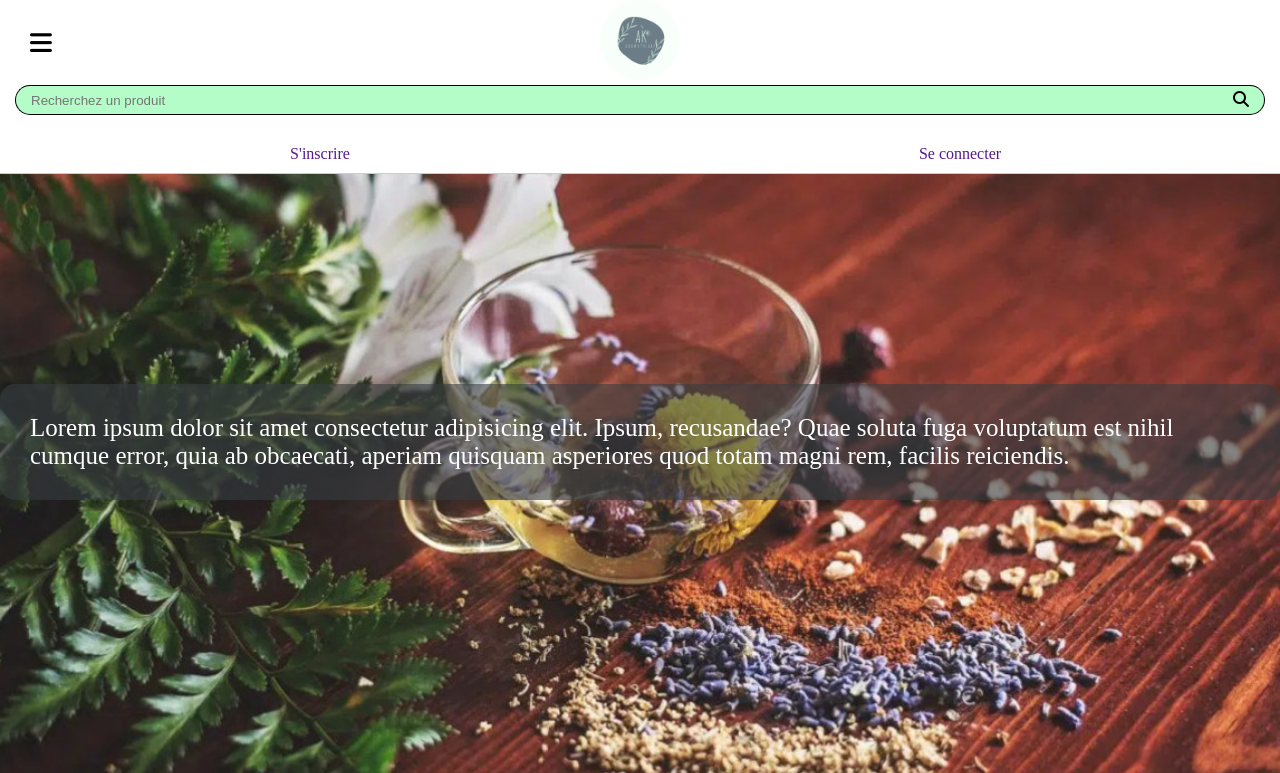
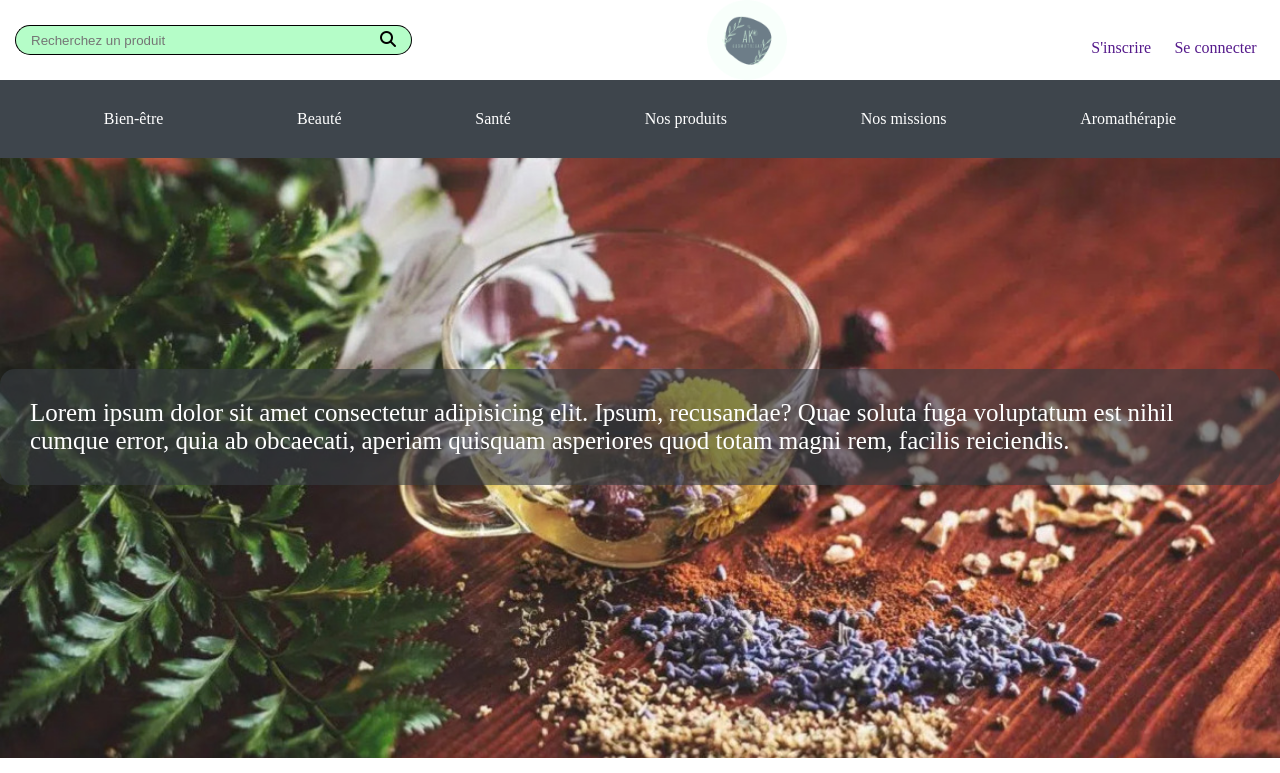
Before and after one commit to Salima0911/Aromablog, a PHP site: page / in a window 1280 px wide. Shown: the top 773 px of the page. Run offline with PHP 8.4, Linux system fonts and the light colour scheme; some libraries are stand-ins or nearby versions.

Commit message:
adapt screen on tablette and desktop version

```diff
--- /dev/null
+++ b/assets/styles/desktop.css
@@ -0,0 +1,110 @@
+@media screen and (min-width: 600px) and (max-width: 1400px) {
+	.card img {
+		width: 100%;
+		height: 300px;
+		object-fit: cover;
+	}
+
+	.card {
+		flex-direction: column;
+		width: 100%;
+	}
+
+	.cart {
+		width: 100%;
+	}
+}
+@media screen and (min-width: 980px) and (max-width: 1920px) {
+	.card {
+		flex-basis: 300px;
+		flex-direction: column;
+		margin-right: 20px;
+	}
+	.cart {
+		width: 300px;
+	}
+	.card img {
+		width: 100%;
+	}
+	.engagement {
+		flex-direction: row;
+	}
+
+	.engage {
+		justify-content: center;
+	}
+
+	#top-header {
+		display: none;
+	}
+
+	#burger {
+		display: none;
+	}
+
+	#search-bar input {
+		width: 350px;
+	}
+
+	#search-bar {
+		width: auto;
+	}
+
+	#top-header-desktop {
+		display: flex;
+		flex-direction: column;
+	}
+
+	#top {
+		display: flex;
+		flex-basis: 100%;
+	}
+
+	.menu-desktop {
+		display: flex;
+		background: #3e454c;
+		list-style: none;
+		justify-content: space-evenly;
+	}
+
+	.menu-desktop li a {
+		display: block;
+		padding: 30px;
+		text-decoration: none;
+		color: white;
+	}
+
+	.left-header {
+		display: flex;
+		/* background: red; */
+		flex-grow: 8;
+		justify-content: center;
+		align-items: center;
+	}
+
+	.right-header {
+		flex-grow: 1;
+		display: flex;
+		justify-content: center;
+		align-items: center;
+		gap: 15px;
+		/* background: green; */
+	}
+
+	#top-header-desktop #main-menu {
+		display: flex;
+		list-style: none;
+		width: 100%;
+		justify-content: space-evenly;
+		margin-top: 15px;
+	}
+
+	#top-header-desktop #main-menu li {
+		/* width: 100%; */
+		/* text-align: center; */
+		/* border-bottom: 1px solid #ccc; */
+		/* padding: 10px; */
+	}
+}
+@media screen and (min-width: 600px) and (max-width: 1400px) {
+}
--- a/assets/styles/style.css
+++ b/assets/styles/style.css
@@ -123,32 +123,36 @@ h2 {
 	height: 80px;
 }
 
-#main-menu {
+#top-header-desktop {
+	display: none;
+}
+
+#top-header #main-menu {
 	display: flex;
 	list-style: none;
 	justify-content: space-evenly;
 	margin-top: 15px;
 }
 
-#main-menu li {
+#top-header #main-menu li {
 	width: 100%;
 	text-align: center;
 	border-bottom: 1px solid #ccc;
 	/* padding: 10px; */
 }
 
-#main-menu li a {
+#top-header #main-menu li a {
 	text-decoration: none;
 	padding: 10px;
 	display: block;
 	/* border-bottom: 1px solid green; */
 }
 
-#main-menu li a {
+#top-header #main-menu li a {
 	cursor: pointer;
 }
 
-#main-menu li a:hover {
+#top-header #main-menu li a:hover {
 	border-bottom: 1px solid green;
 	/* border-bottom: 1px solid green; */
 }
@@ -294,8 +298,8 @@ a {
 	position: relative;
 }
 
-img {
-	width: 35%;
+.card img {
+	width: 45%;
 	height: 100%;
 	display: block;
 	object-fit: cover;
--- a/index.html
+++ b/index.html
@@ -1,55 +1,102 @@
 <!DOCTYPE html>
 <html lang="en">
 	<head>
-		<meta charset="UTF-8" />
-		<meta name="viewport" content="width=device-width, initial-scale=1.0" />
-		<link
-			href="https://fonts.googleapis.com/css2?family=Krona+One&display=swap"
-			rel="stylesheet"
-		/>
-		<link rel="preconnect" href="https://fonts.googleapis.com" />
-		<link rel="preconnect" href="https://fonts.gstatic.com" crossorigin />
-		<link
-			href="https://fonts.googleapis.com/css2?family=Inter:ital,opsz,wght@0,14..32,100..900;1,14..32,100..900&display=swap"
-			rel="stylesheet"
-		/>
-		<meta
-			name="viewport"
-			content="width=device-width, initial-scale=1, maximum-scale=1"
-		/>
-		<link
-			rel="stylesheet"
-			href="https://cdnjs.cloudflare.com/ajax/libs/font-awesome/6.6.0/css/all.min.css"
-		/>
-		<link rel="stylesheet" href="assets/styles/style.css" />
+		<meta charset="UTF-8"/>
+		<meta name="viewport" content="width=device-width, initial-scale=1.0"/>
+		<link href="https://fonts.googleapis.com/css2?family=Krona+One&display=swap" rel="stylesheet"/>
+		<link rel="preconnect" href="https://fonts.googleapis.com"/>
+		<link rel="preconnect" href="https://fonts.gstatic.com" crossorigin/>
+		<link href="https://fonts.googleapis.com/css2?family=Inter:ital,opsz,wght@0,14..32,100..900;1,14..32,100..900&display=swap" rel="stylesheet"/>
+		<meta name="viewport" content="width=device-width, initial-scale=1, maximum-scale=1"/>
+		<link rel="stylesheet" href="https://cdnjs.cloudflare.com/ajax/libs/font-awesome/6.6.0/css/all.min.css"/>
+		<link rel="stylesheet" href="assets/styles/style.css"/>
+		<link rel="stylesheet" href="assets/styles/desktop.css"/>
 		<title>AromaBlog</title>
 	</head>
 	<body>
 		<header id="main-header">
 			<div id="top-header">
-				<img id="logo" src="assets/images/Logo.png" />
+				<img id="logo" src="assets/images/Logo.png"/>
 				<div id="search-bar">
-					<input type="text" placeholder="Recherchez un produit" />
+					<input type="text" placeholder="Recherchez un produit"/>
 					<div class="icon">
 						<i class="fas fa-search"></i>
 					</div>
 					<div class="content-search"></div>
 				</div>
 				<ul id="main-menu">
-					<li><a href="">S'inscrire</a></li>
-					<li><a href="">Se connecter</a></li>
+					<li>
+						<a href="">S'inscrire</a>
+					</li>
+					<li>
+						<a href="">Se connecter</a>
+					</li>
 				</ul>
+			</div>
+			<div id="top-header-desktop">
+				<div id="top">
+					<div class="left-header">
+						<div id="search-bar">
+							<input type="text" placeholder="Recherchez un produit"/>
+							<div class="icon">
+								<i class="fas fa-search"></i>
+							</div>
+							<div class="content-search"></div>
+						</div>
+						<img id="logo" src="assets/images/Logo.png"/>
+					</div>
+					<div class="right-header">
+						<ul id="main-menu">
+							<li>
+								<a href="">S'inscrire</a>
+							</li>
+							<li>
+								<a href="">Se connecter</a>
+							</li>
+						</ul>
+					</div>
+				</div>
+				<nav class="menu-desktop">
+					<li>
+						<a href="#">Bien-être</a>
+					</li>
+					<li>
+						<a href="#">
+							Beauté</a>
+					</li>
+					<li>
+						<a href="#">
+							Santé</a>
+					</li>
+					<li>
+						<a href="#">Nos produits</a>
+					</li>
+					<li>
+						<a href="#">Nos missions</a>
+					</li>
+					<li>
+						<a href="#">Aromathérapie</a>
+					</li>
+				</nav>
 			</div>
 			<span id="burger"></span>
 			<nav class="menu-burger displayed hide">
 				<span class="cross"></span>
-				<li><a href="#">Bien-être</a></li>
-				<li><a href="#">Santé</a></li>
-				<li><a href="#">Recettes</a></li>
-				<li><a href="#">Nos produits</a></li>
+				<li>
+					<a href="#">Bien-être</a>
+				</li>
+				<li>
+					<a href="#">Santé</a>
+				</li>
+				<li>
+					<a href="#">Recettes</a>
+				</li>
+				<li>
+					<a href="#">Nos produits</a>
+				</li>
 			</nav>
 			<div class="description">
-				<img src="./assets/images/background.jpg" alt="" />
+				<img src="./assets/images/background.jpg" alt=""/>
 				<p class="text">
 					Lorem ipsum dolor sit amet consectetur adipisicing elit. Ipsum,
 																																																																																					recusandae? Quae soluta fuga voluptatum est nihil cumque error, quia
@@ -62,7 +109,7 @@
 			<h2>Les Derniers Articles</h2>
 			<div class="cards-container">
 				<div class="card">
-					<img src="./assets/images/lavand.png" alt="Image 1" />
+					<img src="./assets/images/lavand.png" alt="Image 1"/>
 					<div class="card-image"></div>
 					<div class="card-content">
 						<div class="card-header">
@@ -81,7 +128,7 @@
 					</div>
 				</div>
 				<div class="card">
-					<img src="./assets/images/orange.png" alt="Image 1" />
+					<img src="./assets/images/orange.png" alt="Image 1"/>
 					<div class="card-image"></div>
 					<div class="card-content">
 						<div class="card-header">
@@ -100,7 +147,7 @@
 					</div>
 				</div>
 				<div class="card">
-					<img src="./assets/images/argan (2).png" alt="Image 1" />
+					<img src="./assets/images/argan (2).png" alt="Image 1"/>
 					<div class="card-image"></div>
 					<div class="card-content">
 						<div class="card-header">
@@ -119,7 +166,7 @@
 					</div>
 				</div>
 				<div class="card">
-					<img src="./assets/images/citron (2).png" alt="Image 1" />
+					<img src="./assets/images/citron (2).png" alt="Image 1"/>
 					<div class="card-image"></div>
 					<div class="card-content">
 						<div class="card-header">
@@ -138,7 +185,7 @@
 					</div>
 				</div>
 				<div class="card">
-					<img src="./assets/images/l’huile de jojoba (2).png" alt="Image 1" />
+					<img src="./assets/images/l’huile de jojoba (2).png" alt="Image 1"/>
 					<div class="card-image"></div>
 					<div class="card-content">
 						<div class="card-header">
@@ -157,7 +204,7 @@
 					</div>
 				</div>
 				<div class="card">
-					<img src="./assets/images/recin (3).png" alt="Image 1" />
+					<img src="./assets/images/recin (3).png" alt="Image 1"/>
 					<div class="card-image"></div>
 					<div class="card-content">
 						<div class="card-header">
@@ -176,7 +223,7 @@
 					</div>
 				</div>
 				<div class="card">
-					<img src="./assets/images/cammomille.png" alt="Image 1" />
+					<img src="./assets/images/cammomille.png" alt="Image 1"/>
 					<div class="card-image"></div>
 					<div class="card-content">
 						<div class="card-header">
@@ -195,7 +242,7 @@
 					</div>
 				</div>
 				<div class="card">
-					<img src="./assets/images/AMANDE.png" alt="Image 1" />
+					<img src="./assets/images/AMANDE.png" alt="Image 1"/>
 					<div class="card-image"></div>
 					<div class="card-content">
 						<div class="card-header">
@@ -214,7 +261,7 @@
 					</div>
 				</div>
 				<div class="card">
-					<img src="./assets/images/eucalyptus (2).png" alt="Image 1" />
+					<img src="./assets/images/eucalyptus (2).png" alt="Image 1"/>
 					<div class="card-image"></div>
 					<div class="card-content">
 						<div class="card-header">
@@ -233,7 +280,7 @@
 					</div>
 				</div>
 				<div class="card">
-					<img src="./assets/images/geranim A.png" alt="Image 1" />
+					<img src="./assets/images/geranim A.png" alt="Image 1"/>
 					<div class="card-image"></div>
 					<div class="card-content">
 						<div class="card-header">
@@ -252,7 +299,7 @@
 					</div>
 				</div>
 				<div class="card">
-					<img src="./assets/images/GINEMBRE.png" alt="Image 1" />
+					<img src="./assets/images/GINEMBRE.png" alt="Image 1"/>
 					<div class="card-image"></div>
 					<div class="card-content">
 						<div class="card-header">
@@ -271,7 +318,7 @@
 					</div>
 				</div>
 				<div class="card">
-					<img src="./assets/images//menth-poivree (3).png" alt="Image 1" />
+					<img src="./assets/images//menth-poivree (3).png" alt="Image 1"/>
 					<div class="card-image"></div>
 					<div class="card-content">
 						<div class="card-header">
@@ -290,7 +337,7 @@
 					</div>
 				</div>
 				<div class="card">
-					<img src="./assets/images/romarin (2).png" alt="Image 1" />
+					<img src="./assets/images/romarin (2).png" alt="Image 1"/>
 					<div class="card-image"></div>
 					<div class="card-content">
 						<div class="card-header">
@@ -314,27 +361,21 @@
 				<div class="cards-container">
 					<div class="cart">
 						<div class="cart-image">
-							<img
-								src="./assets/images/chelsea-shapouri-r40EYKVyutI-unsplash 1.png"
-								alt="Image 2"
-							/>
+							<img src="./assets/images/chelsea-shapouri-r40EYKVyutI-unsplash 1.png" alt="Image 2"/>
 							<button class="btn-cat">Lire plus</button>
 							<div class="mask-card"></div>
 						</div>
 					</div>
 					<div class="cart">
 						<div class="cart-image">
-							<img
-								src="./assets/images/content-pixie-TxBQ7yLj6JU-unsplash 1.png"
-								height="100%"
-							/>
+							<img src="./assets/images/content-pixie-TxBQ7yLj6JU-unsplash 1.png" height="100%"/>
 							<button class="btn-cat">Lire plus</button>
 							<div class="mask-card"></div>
 						</div>
 					</div>
 					<div class="cart">
 						<div class="cart-image">
-							<img src="./assets/images/Recettes.png" alt="Image 2" />
+							<img src="./assets/images/Recettes.png" alt="Image 2"/>
 							<button class="btn-cat">Lire plus</button>
 							<div class="mask-card"></div>
 						</div>
@@ -352,34 +393,60 @@
 					</p>
 					<button class="btn-engag">Lire plus</button>
 				</div>
-				<img src="./assets/images/plantes.png" alt="" />
+				<img src="./assets/images/plantes.png" alt=""/>
 			</div>
 			<footer>
 				<div class="qui-somme-nous">
 					<h4>Qui nous sommes</h4>
 					<ul class="footer-menu">
-						<li><a href="#"> Nos engagements </a></li>
-						<li><a href="#">+33 67 29 94 56 </a></li>
-						<li><a href="#">formulaire de contact</a></li>
+						<li>
+							<a href="#">
+								Nos engagements
+							</a>
+						</li>
+						<li>
+							<a href="#">+33 67 29 94 56
+							</a>
+						</li>
+						<li>
+							<a href="#">formulaire de contact</a>
+						</li>
 					</ul>
 				</div>
 				<div class="reglement">
 					<h4>Réglement</h4>
 					<ul class="footer-menu">
-						<li><a href="#">Conditions générales de vente </a></li>
-						<li><a href="#">Mentions légales </a></li>
-						<li><a href="#">Politique de confidentialité</a></li>
+						<li>
+							<a href="#">Conditions générales de vente
+							</a>
+						</li>
+						<li>
+							<a href="#">Mentions légales
+							</a>
+						</li>
+						<li>
+							<a href="#">Politique de confidentialité</a>
+						</li>
 					</ul>
 				</div>
 				<div class="iformations">
 					<h4>Informations</h4>
 					<ul class="footer-menu">
-						<li><a href="#">Informations </a></li>
-						<li><a href="#">Aromathérapie </a></li>
-						<li><a href="#">F.A.Q.</a></li>
+						<li>
+							<a href="#">Informations
+							</a>
+						</li>
+						<li>
+							<a href="#">Aromathérapie
+							</a>
+						</li>
+						<li>
+							<a href="#">F.A.Q.</a>
+						</li>
 					</ul>
 				</div>
-				<div class="iocn-reseau-sociciaux">
+				<div
+					class="iocn-reseau-sociciaux">
 					<!-- <i class="reseau fa-brands fa-x-twitter"></i>
 																																																																																					<i class="reseau fa-brands fa-youtube"></i>
 																																																																																					<i class="reseau fa-brands fa-facebook"></i>
@@ -393,7 +460,7 @@
 					<a href="#" class="icon-footer linkedin"></a>
 				</div>
 				<div class="logo">
-					<img src="assets/images/Logo.png" alt="" />
+					<img src="assets/images/Logo.png" alt=""/>
 				</div>
 			</footer>
 		</main>
```
Lines whose indentation alone changed are shown as unchanged.
